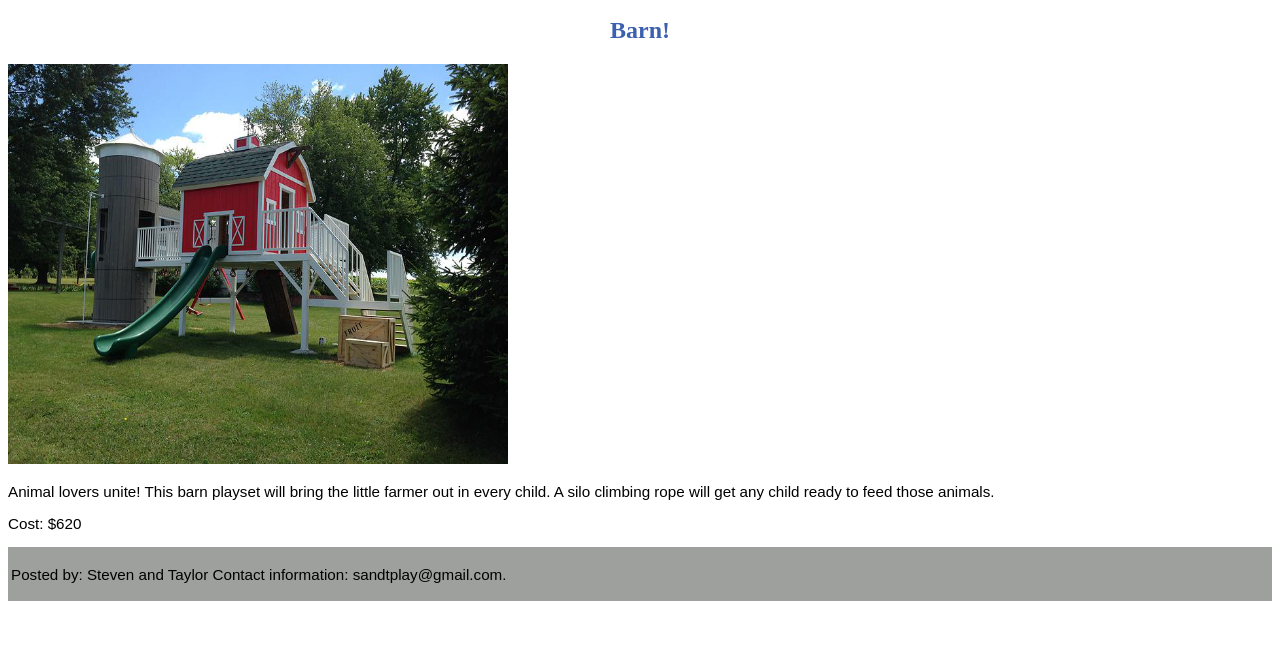
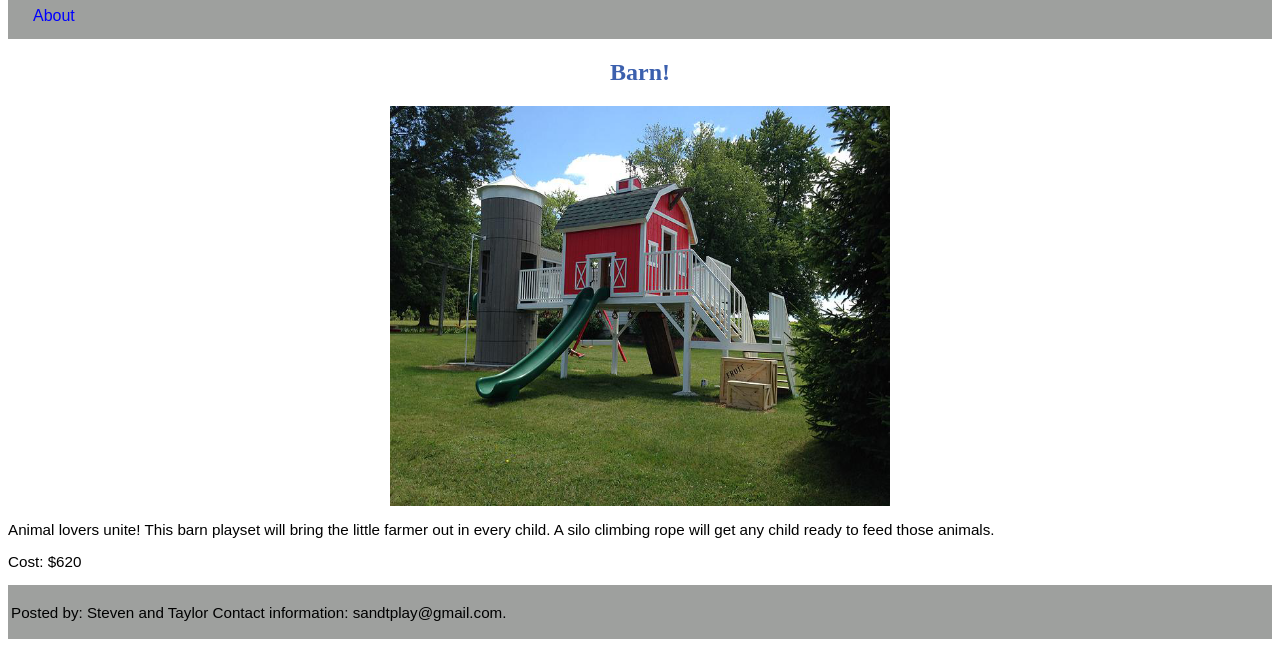
Before and after one commit to tlmccane/finalgroupproject, a plain HTML site: page barn.html in a window 1280 px wide. Shown: the part 261-908 px from the top of the page. Before the commit the page ends 870 px from the top, so only its background shows below. Drawn offline with Linux system fonts and the light colour scheme.

Commit message:
Update style.css

```diff
--- a/style.css
+++ b/style.css
@@ -23,7 +23,7 @@ li a {
     text-align: center;
     padding: 14px 16px;
     text-decoration: none;
-    float: left;
+
 }
 footer{
     border-style: solid;
@@ -34,13 +34,19 @@ footer{
 li a:hover {
     background-color: ;
 }
-  /*   CSS Text */
-  h1, h2, h3 {
+img {
+    display: block;
+    margin: auto;
+    width: ;
+    float: center;
+}
+  h1, h2{
     color: #3C60AE;
     font-family: serif;
     text-align: center;
     }
-    p  {font-size: 95%;
+    p  {
+      font-size: 95%;
       }
         a:link {
         color: blue;
@@ -58,11 +64,11 @@ li a:hover {
           }
           a:hover {
             color: 4AB5FF;
-            background-color: black;
+            background-color: ;
             text-decoration: underline;
             }
             a:active {
               color: blue;
-              background-color: black;
+              background-color: ;
               text-decoration: line-through;
               }/*
```
